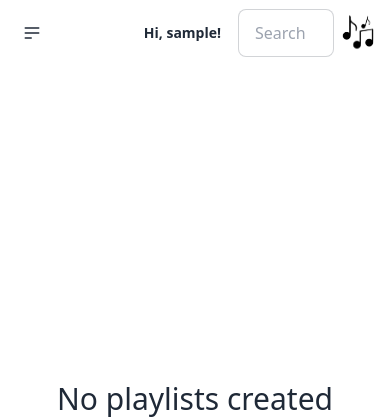
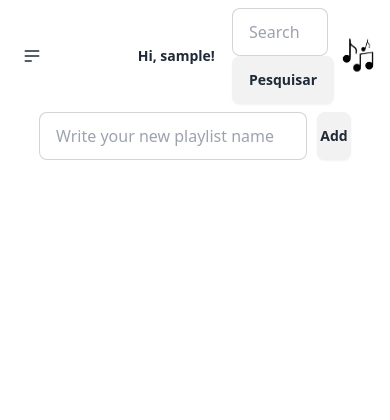
Before and after one commit to angelo-francisco/Django-MusicPlayer, a Django app: page /music/playlists/ in a window 390 px wide. Shown: the top 420 px of the page. Run offline with Django 5.2, Linux system fonts and the light colour scheme; the visitor is signed in with stand-in values (Sample User, id 1); data that the repository does not hold is empty; some libraries are stand-ins or nearby versions.

Commit message:
playlist functionality impl

```diff
--- a/src/music/models.py
+++ b/src/music/models.py
@@ -21,8 +21,8 @@
 
 class PlayList(models.Model):
     name = models.CharField(max_length=50)
-    song = models.ForeignKey(Song, on_delete=models.DO_NOTHING)
     user = models.ForeignKey(User, on_delete=models.DO_NOTHING)
+    song = models.ManyToManyField(Song)
 
     def __str__(self) -> str:
         return self.name
--- a/src/music/urls.py
+++ b/src/music/urls.py
@@ -6,5 +6,7 @@
     path("new_music/", views.addNewMusic, name="add_music"),
     path("info/<int:id>/", views.infoMusic, name="info_music"),
     path("play/<int:id>/", views.playMusic, name="play_music"),
-    path("playlists/", views.playlists, name="playlists")
+    path("playlists/", views.playlists, name="playlists"),
+    path("add_playlist/<int:id>", views.add_music_playlist, name="add_playlist"),
+    path("add_music_playlist/", views.add_effective, name="add_effective"),
 ]
--- a/src/music/views.py
+++ b/src/music/views.py
@@ -17,7 +17,15 @@
         }
         return render(request, "pages/music/home.html", context=context)
     else:
-        ...
+        search = request.POST['search']
+        songs = Song.objects.filter(name__icontains=search)
+        recents = RecentMusic.objects.filter(user=request.user)[::-1][:3]
+
+        context = {
+            "songs": songs,
+            "recents": recents,
+        }
+        return render(request, "pages/music/home.html", context=context)
 
 
 @login_required()
@@ -78,3 +86,29 @@
     if request.method == "GET":
         playlists = PlayList.objects.all()
         return render(request, 'pages/music/playlists.html', {'playlists': playlists})
+    else:
+        name = request.POST['playlist-name']
+        playlist = PlayList.objects.create(name=name, user=request.user)
+        playlist.save()
+
+        return redirect(reverse('playlists'))
+
+@login_required()
+def add_music_playlist(request, id):
+    song = Song.objects.get(id=id)
+
+    if request.method == "GET":
+        playlists = list(PlayList.objects.filter(user=request.user).values())
+        request.session['playlists'] = playlists
+        request.session['song'] = id
+
+        return redirect("/music/#my_modal_11")
+
+
+@login_required()
+def add_effective(request):
+    new_song = Song.objects.get(id=request.session['song'])
+    playlists = PlayList.objects.get(id=request.POST['playlist_selected'])
+    playlists.song.add(new_song)
+
+    return redirect(reverse('playlists'))
--- a/src/templates/pages/music/playlists.html
+++ b/src/templates/pages/music/playlists.html
@@ -13,33 +13,53 @@
 
 <main>
     <div>
-
+        <form action="{% url 'playlists' %}" method="post">
+            {% csrf_token %}
+            <div class="form-control" style="display: flex;flex-direction: row;gap: 10px;">
+                <input type="text" placeholder="Write your new playlist name" class="input input-bordered w-24 md:w-auto" style="width: 90%;" name="playlist-name"/>
+                <button class="btn" style="width: 10%;">Add</button>
+              </div>
+        </form>
     </div>
     {% if playlists %}
     {% for playlist in playlists %}
     <article>
-        <h5 class="text-2xl font-bold">playlistly played</h5>
+        <h5 class="text-2xl font-bold">{{ playlist.name}}</h5>
         <hr style="margin-bottom: 10px;">
+        {% if playlist.song %}
         <div style="display:flex;flex-direction: row;flex-wrap: wrap; gap: 10px;">
+
+            {% if playlist.song.all %}
+                {% for song in playlist.song.all %}
+
+
                 <div>
                     <div class="card bg-base-100 image-full w-96 shadow-xl">
                         <figure>
                             <img
-                        src="{{ playlist.song.banner.url }}"
+                            src="{{ song.banner.url }}"
                             alt="Shoes" style="width: 500px;height:200px;"/>
                         </figure>
                         <div class="card-body">
-                    <h2 class="card-title" style="font-size: 30px;">{{ playlist.song.name }}</h2>
-                    <p>{{ playlist.song.description }}</p>
-                    <div class="card-actions justify-end">
-                        <a href="{% url 'play_music' playlist.song.id %}"><i class="gg-play-button-o"></i></a>
-                        <a href="{% url 'info_music' playlist.song.id %}""><i class="gg-info"></i></a>
+                            <h2 class="card-title" style="font-size: 30px;">{{ song.name }}</h2>
+                            <p>{{ song.description }}</p>
 
+                            <div class="card-actions ju stify-end">
+                                <a href="{% url 'play_music' song.id %}"><i class="gg-play-button-o"></i></a>
+                                <a href="{% url 'info_music' song.id %}""><i class="gg-info"></i></a>
                             </div>
                         </div>
                     </div>
                 </div>
+
+                    {% endfor %}
+                {% else %}
+                <div>
+                    <strong>No songs added to playlist</strong>
                 </div>
+                {% endif %}
+        </div>
+        {% endif %}
     </article>
     {% endfor %}
     {% else %}
--- a/src/templates/partials/home-navbar.html
+++ b/src/templates/partials/home-navbar.html
@@ -81,7 +81,11 @@
         </div>
         <div class="navbar-end">
             <div class="form-control">
-                <input type="text" placeholder="Search" class="input input-bordered w-24 md:w-auto" />
+                <form action="{% url 'home' %}" method="POST">
+                    {% csrf_token %}
+                    <input type="text" placeholder="Search" class="input input-bordered w-24 md:w-auto" name="search"/>
+                    <button class="btn">Pesquisar</button>
+                </form>
               </div>
               <div class="dropdown dropdown-end">
                 <div tabindex="0" role="button" class="btn btn-ghost btn-circle avatar">
```
Also changed, not shown: src/templates/pages/music/home.html (+19 -1 lines), src/music/migrations/0006_remove_playlist_song_playlist_song.py (added). Lines whose indentation alone changed are shown as unchanged.
